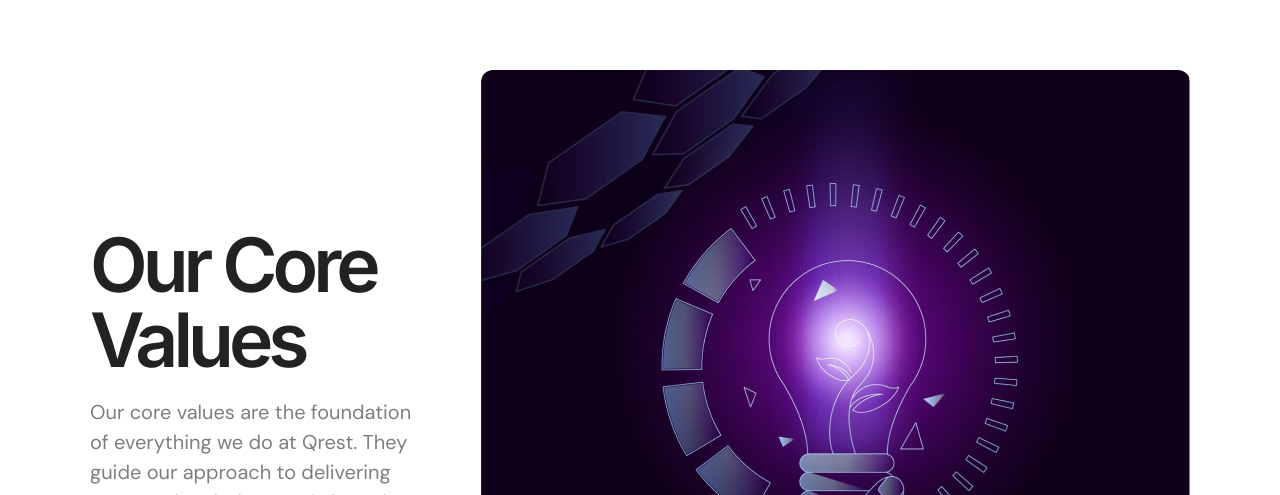
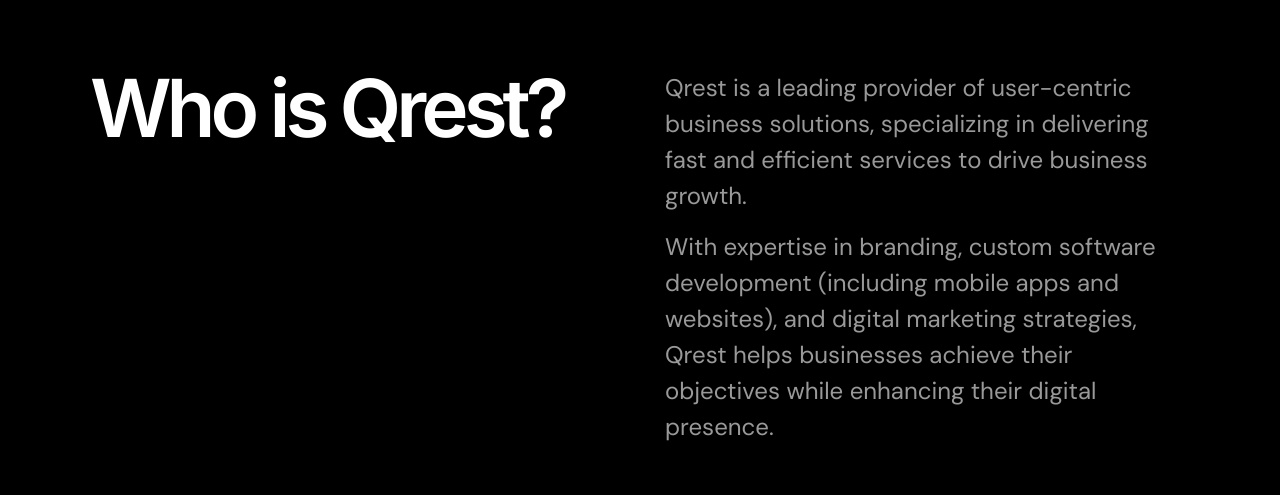
Before and after one commit to ejim11/qrest, a Next.js app: page /about-us in a window 1280 px wide. Shown: the part 1060-1555 px from the top of the page. Built offline with nearby package versions, Linux system fonts and the light colour scheme.

Commit message:
🎨 created who is qrest comp

```diff
--- /dev/null
+++ b/components/aboutUs/WhoIsQrest.tsx
@@ -0,0 +1,47 @@
+"use client";
+import { motion } from "framer-motion";
+import React from "react";
+
+const WhoIsQrest = () => {
+  return (
+    <section className="px-[9rem] py-[14rem] bg-black-1 flex">
+      <div className="flex-1 mr-[5rem]">
+        <motion.h3
+          initial={{ opacity: 0, x: -20 }}
+          whileInView={{ opacity: 1, x: 0 }}
+          viewport={{ once: true }}
+          transition={{ duration: 0.5, ease: "easeIn" }}
+          className="text-[8rem] font-inter font-semibold leading-[7.5rem] -tracking-[0.5rem] text-white-1"
+        >
+          Who is Qrest?
+        </motion.h3>
+      </div>
+      <div className="flex-1 font-dmsans text-[2.4rem] leading-[3.6rem] text-white-3">
+        <motion.p
+          initial={{ opacity: 0, y: 20 }}
+          whileInView={{ opacity: 1, y: 0 }}
+          viewport={{ once: true }}
+          transition={{ duration: 0.5, ease: "easeIn" }}
+          className="mb-[1.5rem]"
+        >
+          Qrest is a leading provider of user-centric business solutions,
+          specializing in delivering fast and efficient services to drive
+          business growth.
+        </motion.p>
+        <motion.p
+          initial={{ opacity: 0, y: 20 }}
+          whileInView={{ opacity: 1, y: 0 }}
+          viewport={{ once: true }}
+          transition={{ duration: 0.5, ease: "easeIn", delay: 0.2 }}
+        >
+          With expertise in branding, custom software development (including
+          mobile apps and websites), and digital marketing strategies, Qrest
+          helps businesses achieve their objectives while enhancing their
+          digital presence.
+        </motion.p>
+      </div>
+    </section>
+  );
+};
+
+export default WhoIsQrest;
```
